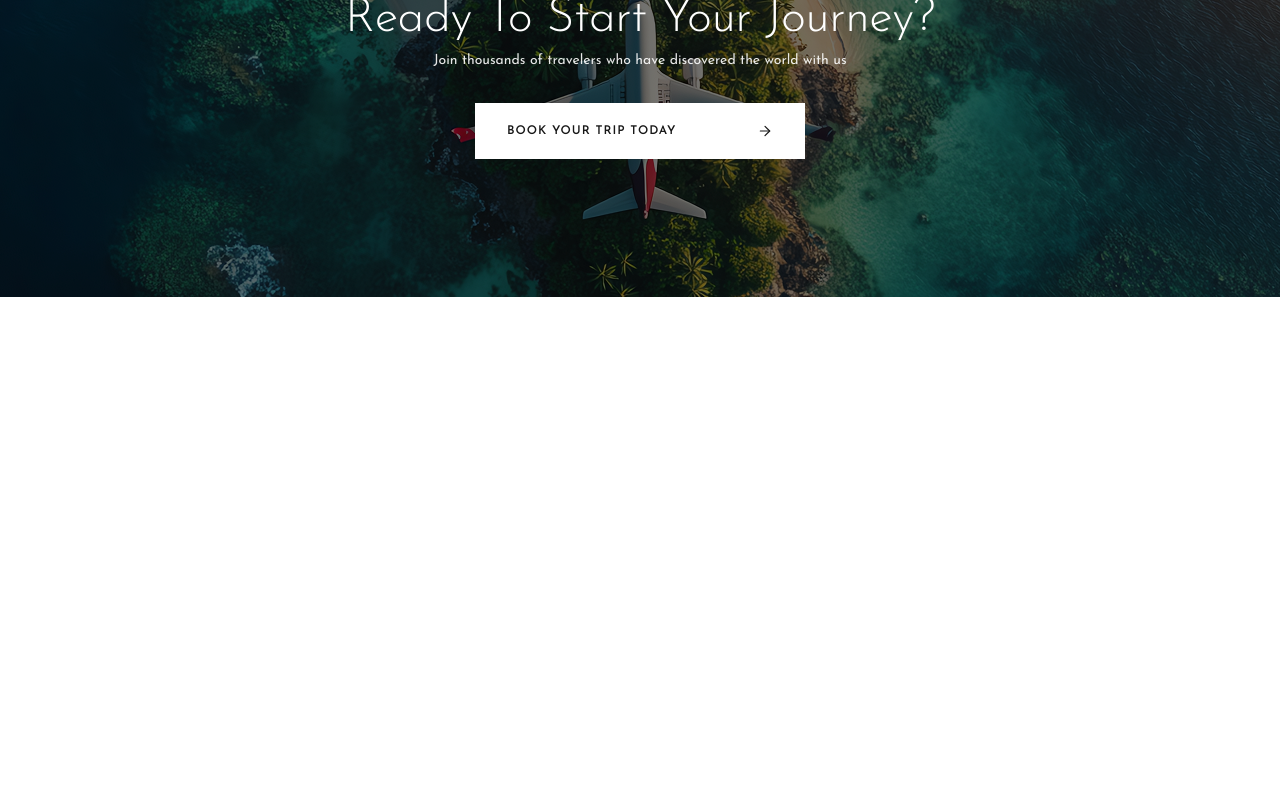
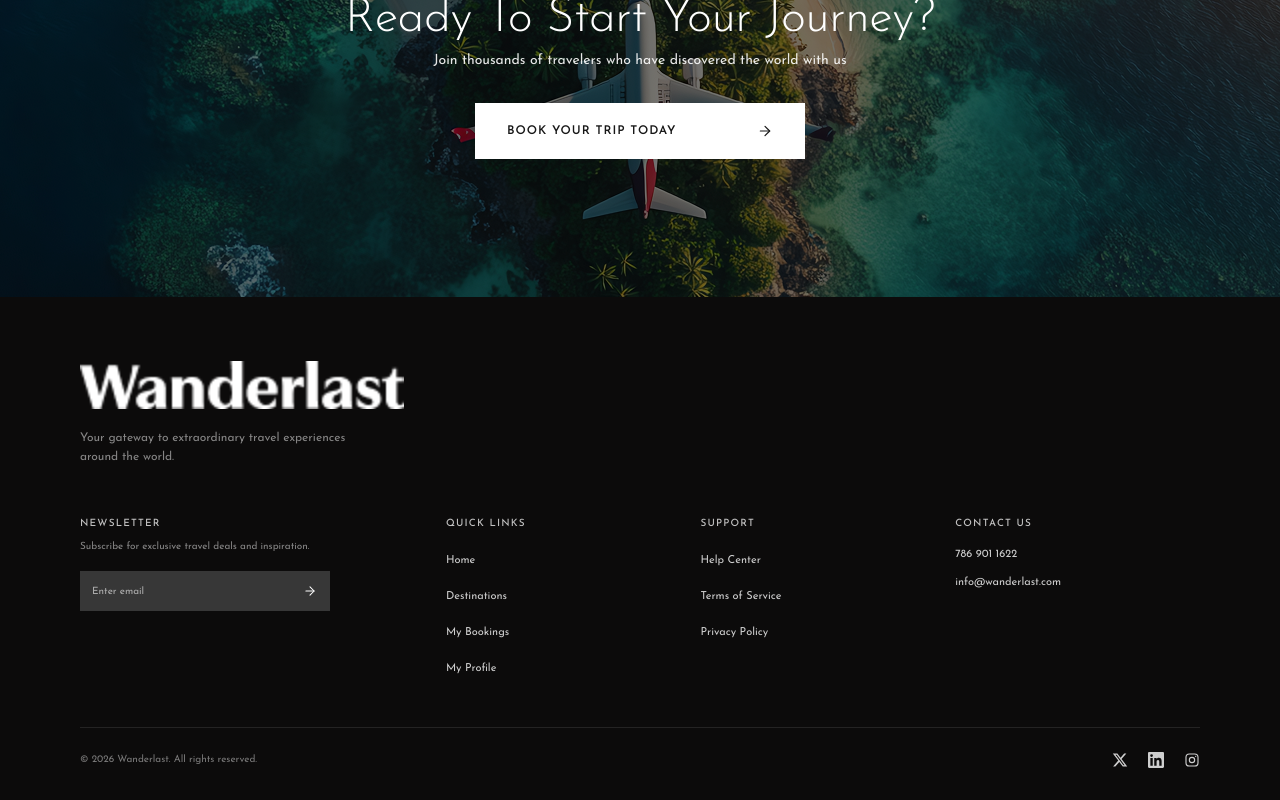
Before and after one commit to asifdev62/Wanderlust, a Next.js app: page / in a window 1280 px wide. Shown: the part 2038-2838 px from the top of the page. Before the commit the page ends 2335 px from the top, so only its background shows below. Built offline with nearby package versions, Linux system fonts and the light colour scheme.

Commit message:
footer add

```diff
--- a/src/app/page.tsx
+++ b/src/app/page.tsx
@@ -1,5 +1,6 @@
 import { Banner } from "@/components/banner";
 import { Cta } from "@/components/cta";
+import { Footer } from "@/components/footer";
 import { Navbar } from "@/components/navbar";
 import { Testimonials } from "@/components/testimonials";
 import { WhyChoose } from "@/components/why-choose";
@@ -12,6 +13,7 @@ export default function Home() {
       <WhyChoose />
       <Testimonials />
       <Cta />
+      <Footer />
     </main>
   );
 }
--- /dev/null
+++ b/src/components/footer.tsx
@@ -0,0 +1,185 @@
+import Image from "next/image";
+import Link from "next/link";
+import { ArrowRight } from "lucide-react";
+
+const quickLinks = [
+  { label: "Home", href: "/" },
+  { label: "Destinations", href: "#destinations" },
+  { label: "My Bookings", href: "#bookings" },
+  { label: "My Profile", href: "#profile" },
+];
+
+const supportLinks = [
+  { label: "Help Center", href: "#help" },
+  { label: "Terms of Service", href: "#terms" },
+  { label: "Privacy Policy", href: "#privacy" },
+];
+
+export function Footer() {
+  return (
+    <footer id="footer" className="bg-[#0c0b0b] text-white">
+      <div className="mx-auto max-w-300 px-6 pt-14 pb-8 lg:px-10 lg:pt-16">
+        <Link href="/" aria-label="Wanderlast home" className="inline-block">
+          <Image
+            src="/images/Wanderlast.png"
+            alt="Wanderlast"
+            width={162}
+            height={24}
+            className="h-10 w-auto brightness-0 invert lg:h-12"
+          />
+        </Link>
+        <p className="mt-3 max-w-70 text-[10px] leading-relaxed text-white/50 lg:text-xs">
+          Your gateway to extraordinary travel experiences around the world.
+        </p>
+
+        <div className="mt-10 grid grid-cols-2 gap-x-8 gap-y-10 md:grid-cols-4 lg:mt-12 lg:grid-cols-[1.5fr_1fr_1fr_1.1fr]">
+          <div>
+            <h3 className="text-[10px] font-medium tracking-[0.12em] text-white/75 uppercase">
+              Newsletter
+            </h3>
+            <p className="mt-2 max-w-60 text-[10px] leading-relaxed text-white/50">
+              Subscribe for exclusive travel deals and inspiration.
+            </p>
+            <div className="mt-4 flex h-10 w-full max-w-62.5 bg-[#373737]">
+              <input
+                type="email"
+                name="email"
+                autoComplete="email"
+                placeholder="Enter email"
+                aria-label="Email address"
+                className="min-w-0 flex-1 bg-transparent px-3 text-[10px] text-white outline-none placeholder:text-white/60"
+              />
+              <button
+                type="button"
+                aria-label="Subscribe"
+                className="grid w-10 place-items-center text-white transition-colors hover:text-brand"
+              >
+                <ArrowRight className="size-3.5" strokeWidth={1.8} />
+              </button>
+            </div>
+          </div>
+
+          <div>
+            <h3 className="text-[10px] font-medium tracking-[0.12em] text-white/75 uppercase">
+              Quick Links
+            </h3>
+            <ul className="mt-4 space-y-2.5 lg:space-y-3">
+              {quickLinks.map((link) => (
+                <li key={link.label}>
+                  <Link
+                    href={link.href}
+                    className="text-[10px] text-white/80 transition-colors hover:text-brand lg:text-[11px]"
+                  >
+                    {link.label}
+                  </Link>
+                </li>
+              ))}
+            </ul>
+          </div>
+
+          <div>
+            <h3 className="text-[10px] font-medium tracking-[0.12em] text-white/75 uppercase">
+              Support
+            </h3>
+            <ul className="mt-4 space-y-2.5 lg:space-y-3">
+              {supportLinks.map((link) => (
+                <li key={link.label}>
+                  <Link
+                    href={link.href}
+                    className="text-[10px] text-white/80 transition-colors hover:text-brand lg:text-[11px]"
+                  >
+                    {link.label}
+                  </Link>
+                </li>
+              ))}
+            </ul>
+          </div>
+
+          <div>
+            <h3 className="text-[10px] font-medium tracking-[0.12em] text-white/75 uppercase">
+              Contact Us
+            </h3>
+            <ul className="mt-4 space-y-2.5 text-[10px] text-white/80 lg:space-y-3 lg:text-[11px]">
+              <li>
+                <a
+                  href="tel:+7869011622"
+                  className="transition-colors hover:text-brand"
+                >
+                  786 901 1622
+                </a>
+              </li>
+              <li>
+                <a
+                  href="mailto:info@wanderlast.com"
+                  className="transition-colors hover:text-brand"
+                >
+                  info@wanderlast.com
+                </a>
+              </li>
+            </ul>
+          </div>
+        </div>
+
+        <div className="mt-12 flex flex-col gap-4 border-t border-white/10 pt-6 sm:flex-row sm:items-center sm:justify-between">
+          <p className="text-[10px] text-white/45">
+            © 2026 Wanderlast. All rights reserved.
+          </p>
+          <div className="flex items-center gap-5 text-white/80">
+            <a
+              href="https://x.com"
+              target="_blank"
+              rel="noreferrer"
+              aria-label="Wanderlast on X"
+              className="transition-colors hover:text-brand"
+            >
+              <svg
+                viewBox="0 0 24 24"
+                aria-hidden="true"
+                className="size-4"
+                fill="currentColor"
+              >
+                <path d="M18.244 2.25h3.308l-7.227 8.26 8.502 11.24H16.17l-5.214-6.817L4.99 21.75H1.68l7.73-8.835L1.254 2.25H8.08l4.713 6.231 5.451-6.231Zm-1.161 17.52h1.833L7.084 4.126H5.117L17.083 19.77Z" />
+              </svg>
+            </a>
+            <a
+              href="https://linkedin.com"
+              target="_blank"
+              rel="noreferrer"
+              aria-label="Wanderlast on LinkedIn"
+              className="transition-colors hover:text-brand"
+            >
+              <svg
+                viewBox="0 0 24 24"
+                aria-hidden="true"
+                className="size-4"
+                fill="currentColor"
+              >
+                <path d="M20.447 20.452h-3.554v-5.569c0-1.328-.027-3.037-1.852-3.037-1.853 0-2.136 1.445-2.136 2.939v5.667H9.351V9h3.414v1.561h.046c.477-.9 1.637-1.85 3.37-1.85 3.601 0 4.267 2.37 4.267 5.455v6.286zM5.337 7.433a2.062 2.062 0 1 1 0-4.124 2.062 2.062 0 0 1 0 4.124zM7.119 20.452H3.554V9h3.565v11.452zM22.225 0H1.771C.792 0 0 .774 0 1.729v20.542C0 23.227.792 24 1.771 24h20.451C23.2 24 24 23.227 24 22.271V1.729C24 .774 23.2 0 22.225 0z" />
+              </svg>
+            </a>
+            <a
+              href="https://instagram.com"
+              target="_blank"
+              rel="noreferrer"
+              aria-label="Wanderlast on Instagram"
+              className="transition-colors hover:text-brand"
+            >
+              <svg
+                viewBox="0 0 24 24"
+                aria-hidden="true"
+                className="size-4"
+                fill="none"
+                stroke="currentColor"
+                strokeWidth="1.7"
+              >
+                <rect x="3" y="3" width="18" height="18" rx="5" />
+                <circle cx="12" cy="12" r="4" />
+                <circle cx="17.5" cy="6.5" r="1" fill="currentColor" stroke="none" />
+              </svg>
+            </a>
+          </div>
+        </div>
+      </div>
+    </footer>
+  );
+}
--- a/src/components/navbar.tsx
+++ b/src/components/navbar.tsx
@@ -19,7 +19,7 @@ export function Navbar() {
 
   return (
     <header className="sticky top-0 z-50 w-full bg-white text-neutral-900">
-      <div className="mx-auto grid h-12 max-w-[1440px] grid-cols-[1fr_auto_1fr] items-center px-5 sm:px-8 lg:px-10">
+      <div className="mx-auto grid h-12 max-w-360 grid-cols-[1fr_auto_1fr] items-center px-5 sm:px-8 lg:px-10">
         <nav
           aria-label="Main navigation"
           className="hidden items-center gap-7 lg:flex"
```
